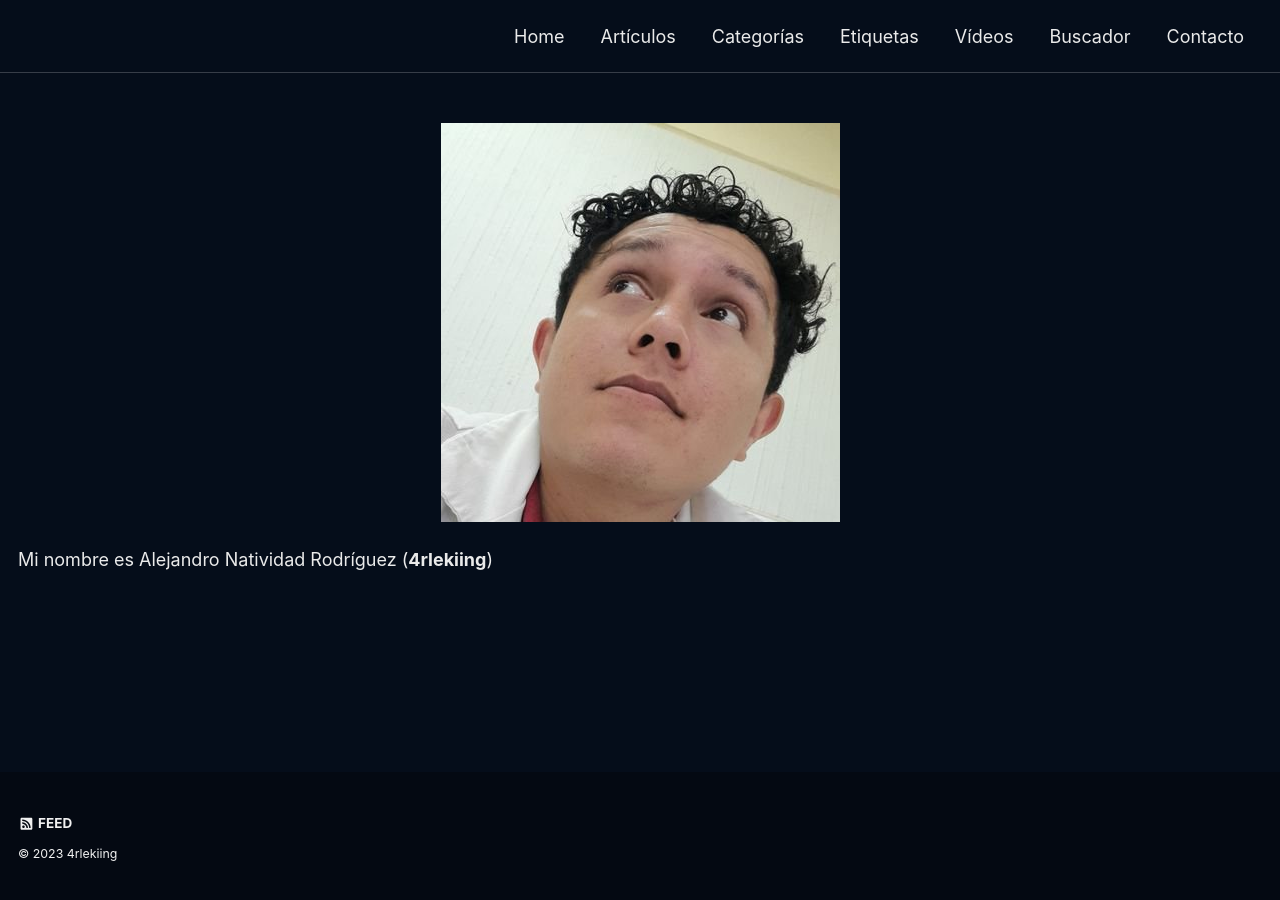
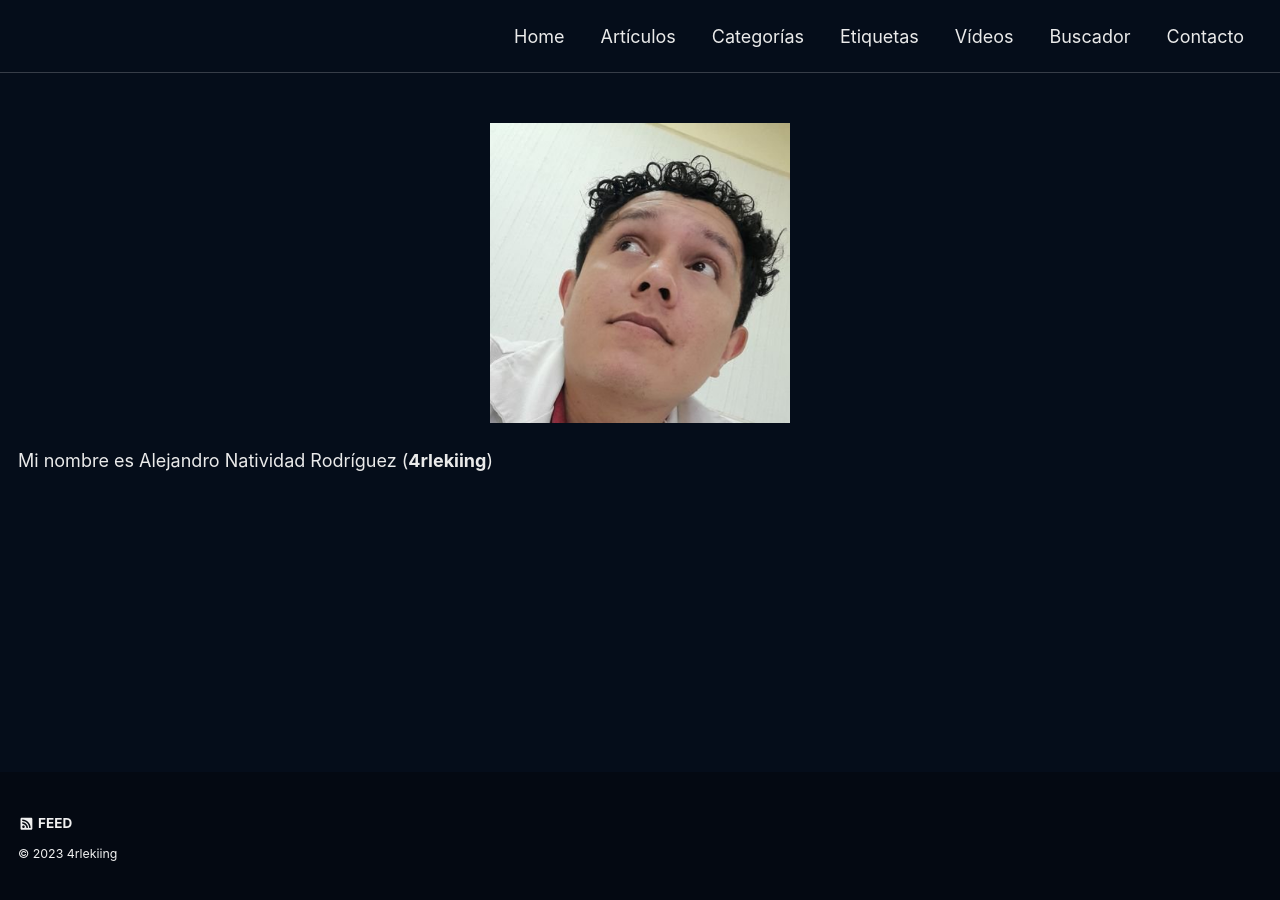
Before and after one commit to 4rleking/4rleking.github.io, a Jekyll site: the page built from _pages/about.md, in a window 1280 px wide. Built offline with Jekyll 4.4.1, drawn with Linux system fonts in a browser that asks for light colours; cached includes are drawn as plain includes; a script that is not in the unit is left out.

Commit message:
Update about.md

```diff
--- a/_pages/about.md
+++ b/_pages/about.md
@@ -8,7 +8,7 @@
 <br>
 
 <p align="center">
-<img src="/assets/images/about/Avatar.jpg">
+<img src="/assets/images/about/Avatar.jpg" width="300px" height="300px">
 </p>
 
 Mi nombre es Alejandro Natividad Rodríguez (**4rlekiing**)
```
